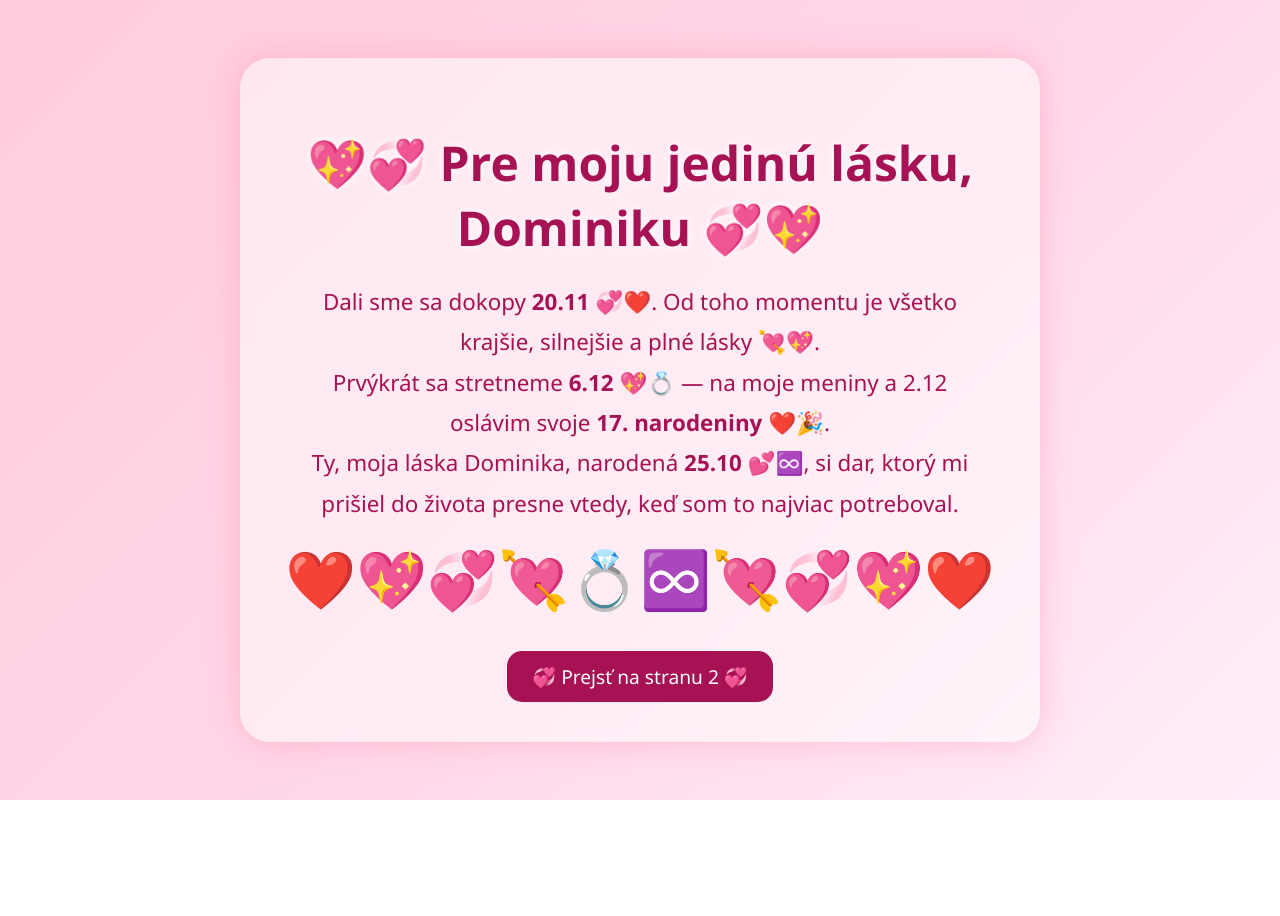
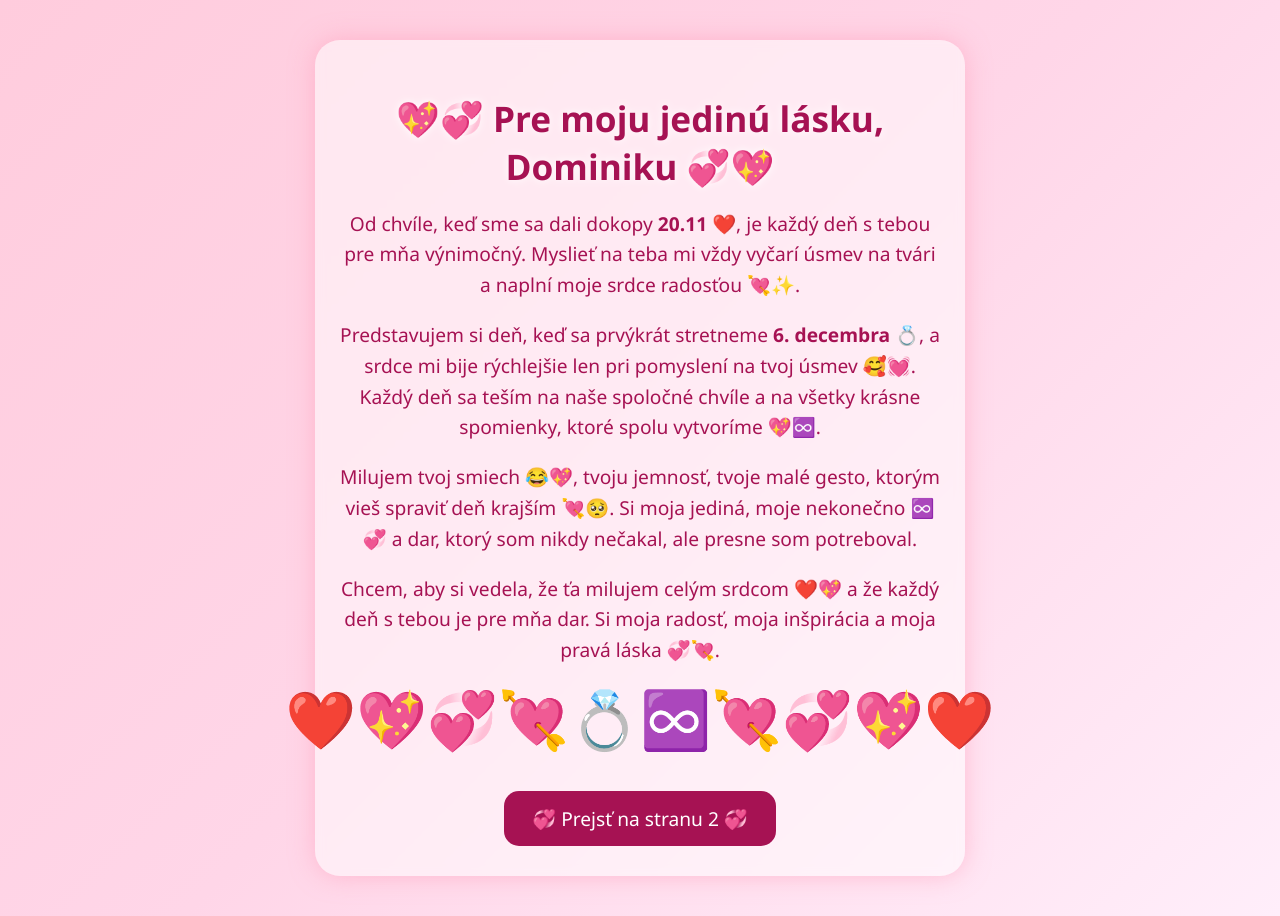
Before and after one commit to LoveWebDOMINIKA/dominika, a plain HTML site: page index.html in a window 1280 px wide. Before the commit the page ends 800 px from the top, so only its background shows below. Drawn offline with Linux system fonts and the light colour scheme.

Commit message:
Add files via upload

```diff
--- a/index.html
+++ b/index.html
@@ -6,35 +6,61 @@
 <title>Pre Dominiku</title>
 <style>
     body {
-            margin:0; padding:0; font-family:'Segoe UI', sans-serif;
+        margin: 0;
+        padding: 20px 10px;
+        font-family: 'Segoe UI', sans-serif;
         background: linear-gradient(135deg, #ffccdd, #ffd6e8, #ffeefa);
-            display:flex; flex-direction:column; justify-content:center; align-items:center; height:100vh; text-align:center;
+        text-align: center;
+        min-height: 100vh;
     }
     .content-box {
-            background: rgba(255,255,255,0.5); padding:40px 50px; border-radius:30px;
-            box-shadow: 0 0 30px rgba(255,150,180,0.5); backdrop-filter: blur(5px); max-width:700px;
+        background: rgba(255,255,255,0.5);
+        padding: 30px 25px;
+        border-radius: 25px;
+        box-shadow: 0 0 25px rgba(255,150,180,0.5);
+        backdrop-filter: blur(5px);
+        width: 90%;
+        max-width: 600px;
+        margin: 20px auto;
     }
-        h1 { font-size:3rem; margin-bottom:20px; color:#a61253; text-shadow:0 0 10px #fff; }
-        p { font-size:1.4rem; line-height:1.8; color:#a61253; }
-        .heart { font-size:3rem; margin:20px 0; animation:pulse 1.5s infinite; }
-        @keyframes pulse { 0% { transform:scale(1); } 50% { transform:scale(1.2); } 100% { transform:scale(1); } }
+    h1 { font-size: 2.2rem; margin-bottom: 15px; color: #a61253; text-shadow: 0 0 8px #fff; }
+    p { font-size: 1.2rem; line-height: 1.6; color: #a61253; margin-bottom: 15px; }
+    .heart { font-size: 3rem; margin: 20px 0; animation: pulse 1.5s infinite; }
+    @keyframes pulse { 0% { transform: scale(1); } 50% { transform: scale(1.2); } 100% { transform: scale(1); } }
     a.button {
-            display:inline-block; padding:12px 25px; margin-top:20px; font-size:1.2rem;
-            color:white; background-color:#a61253; text-decoration:none; border-radius:15px;
-            transition:0.3s;
+        display: inline-block;
+        padding: 14px 28px;
+        margin-top: 20px;
+        font-size: 1.2rem;
+        color: white;
+        background-color: #a61253;
+        text-decoration: none;
+        border-radius: 15px;
+        transition: 0.3s;
     }
-        a.button:hover { background-color:#ff6699; }
+    a.button:hover { background-color: #ff6699; }
+    @media (max-width:480px) {
+        h1 { font-size: 1.8rem; }
+        p { font-size: 1rem; }
+        .heart { font-size: 2rem; }
+        a.button { padding: 12px 20px; font-size: 1rem; }
+    }
 </style>
 </head>
 <body>
     <div class="content-box">
         <h1>💖💞 Pre moju jedinú lásku, Dominiku 💞💖</h1>
-        <p>
-            Dali sme sa dokopy <strong>20.11</strong> 💞❤️. Od toho momentu je všetko krajšie, silnejšie a plné lásky 💘💖.<br>
-            Prvýkrát sa stretneme <strong>6.12</strong> 💖💍 — na moje meniny a 2.12 oslávim svoje <strong>17. narodeniny</strong> ❤️🎉.<br>
-            Ty, moja láska Dominika, narodená <strong>25.10</strong> 💕♾️, si dar, ktorý mi prišiel do života presne vtedy, keď som to najviac potreboval.
-        </p>
+
+        <p>Od chvíle, keď sme sa dali dokopy <strong>20.11</strong> ❤️, je každý deň s tebou pre mňa výnimočný. Myslieť na teba mi vždy vyčarí úsmev na tvári a naplní moje srdce radosťou 💘✨.</p>
+
+        <p>Predstavujem si deň, keď sa prvýkrát stretneme <strong>6. decembra</strong> 💍, a srdce mi bije rýchlejšie len pri pomyslení na tvoj úsmev 🥰💓. Každý deň sa teším na naše spoločné chvíle a na všetky krásne spomienky, ktoré spolu vytvoríme 💖♾️.</p>
+
+        <p>Milujem tvoj smiech 😂💖, tvoju jemnosť, tvoje malé gesto, ktorým vieš spraviť deň krajším 💘🥺. Si moja jediná, moje nekonečno ♾️💞 a dar, ktorý som nikdy nečakal, ale presne som potreboval.</p>
+
+        <p>Chcem, aby si vedela, že ťa milujem celým srdcom ❤️💖 a že každý deň s tebou je pre mňa dar. Si moja radosť, moja inšpirácia a moja pravá láska 💞💘.</p>
+
         <div class="heart">❤️💖💞💘💍♾️💘💞💖❤️</div>
+
         <a class="button" href="strana2.html">💞 Prejsť na stranu 2 💞</a>
     </div>
 </body>
```
Also changed, not shown: strana2.html (+33 -12 lines). Lines whose indentation alone changed are shown as unchanged.
